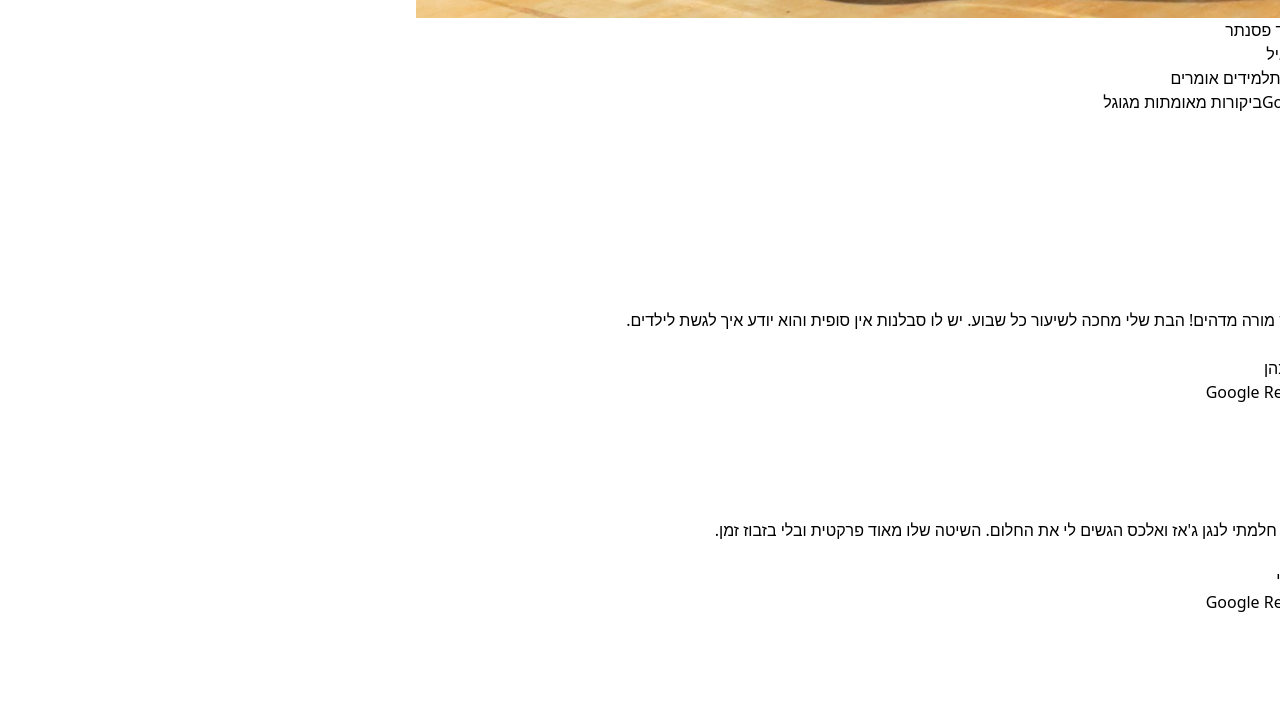
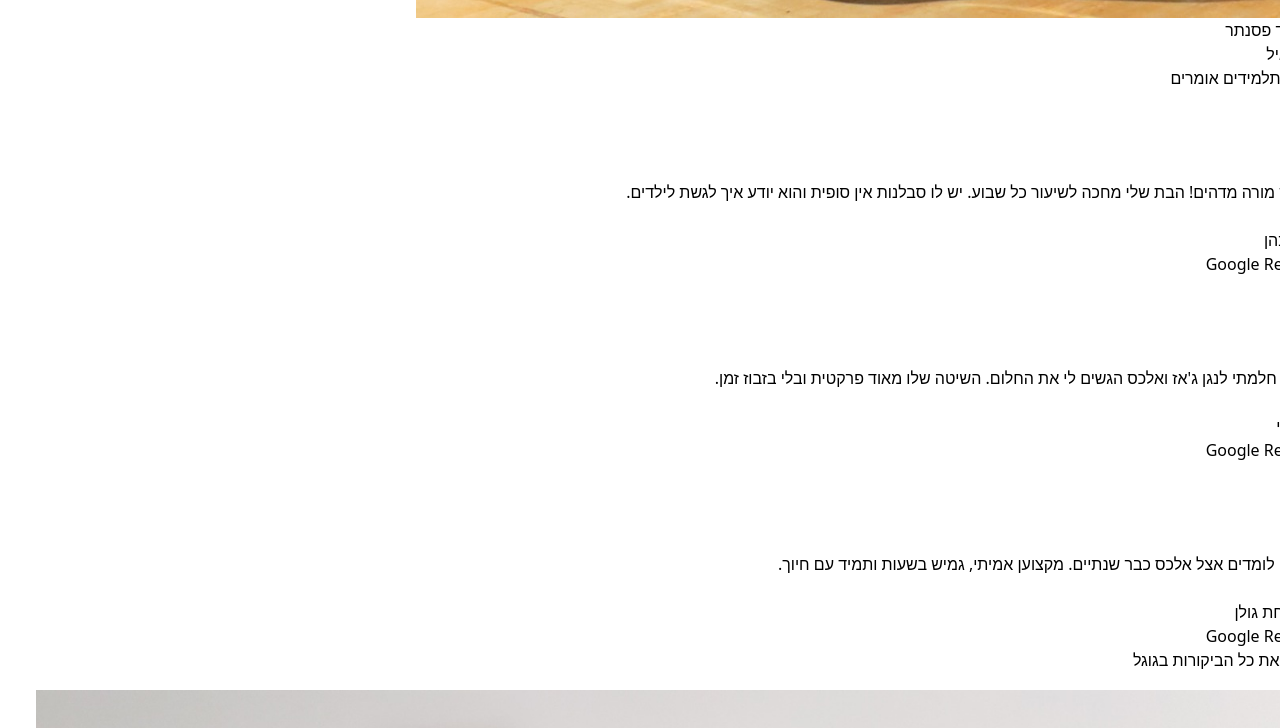
Before and after one commit to AdiRodriguez/piano-with-alex, a React (Vite) app: page / in a window 1280 px wide. Shown: the part 813-1541 px from the top of the page. Built offline with nearby package versions, Linux system fonts and the light colour scheme.

Commit message:
fixed the buttons. Need to fix the content correctly

```diff
--- a/src/App.jsx
+++ b/src/App.jsx
@@ -32,6 +32,7 @@
         lang={lang}
         setLang={setLang}
         text={text.nav}
+        whatsappLink={text.contact.whatsapp_link}
       />
 
       <main>
@@ -39,14 +40,17 @@
         <Hero text={text.hero} />
         <Reviews text={text.reviews} />
         <About text={text.about} />
-        <Services text={text.pricing} />
+        <Services
+        text={text.pricing}
+        whatsappLink={text.contact.whatsapp_link}
+         />
         <Gallery text={text.gallery} />
 
       </main>
 
       <Footer text={text.contact} />
 
-      <WhatsAppFloat />
+      <WhatsAppFloat whatsappLink={text.contact.whatsapp_link} />
     </div>
   );
 }
--- a/src/components/layout/Navbar.jsx
+++ b/src/components/layout/Navbar.jsx
@@ -1,7 +1,8 @@
 import React, { useState } from 'react';
 import { Menu, X, Globe } from 'lucide-react';
 
-const Navbar = ({ lang, setLang, text }) => {
+// 1. We added 'whatsappLink' here so we can use it
+const Navbar = ({ lang, setLang, text, whatsappLink }) => {
   const [isOpen, setIsOpen] = useState(false);
   const [isLangMenuOpen, setIsLangMenuOpen] = useState(false);
 
@@ -59,10 +60,15 @@
               )}
             </div>
 
-            {/* CTA Button */}
-            <button className="bg-blue-600 text-white px-4 py-2 rounded-full text-sm font-semibold">
+            {/* CTA Button - NOW A WHATSAPP LINK */}
+            <a
+              href={whatsappLink}
+              target="_blank"
+              rel="noopener noreferrer"
+              className="bg-blue-600 text-white px-4 py-2 rounded-full text-sm font-semibold hover:bg-blue-700 transition-colors"
+            >
               {text.book}
-            </button>
+            </a>
           </div>
 
           {/* Mobile Controls (Hamburger + Lang) */}
--- a/src/components/sections/Gallery.jsx
+++ b/src/components/sections/Gallery.jsx
@@ -24,7 +24,7 @@
   if (!text) return null;
 
   return (
-    <section className="py-16 bg-white overflow-hidden" dir="ltr">
+    <section id="gallery" className="py-16 bg-white overflow-hidden" dir="ltr">
 
       {/* Header */}
       <div className="text-center mb-10 px-4">
@@ -41,8 +41,8 @@
 {/* The Track */}
         <div className="flex">
           <motion.div
-            className="flex gap-4 min-w-max" /* Added min-w-max to prevent squishing */
-            animate={{ x: "-50%" }} /* Move exactly half the total length */
+            className="flex gap-4 min-w-max"
+            animate={{ x: "-50%" }}
             transition={{
               repeat: Infinity,
               ease: "linear",
--- a/src/components/sections/Reviews.jsx
+++ b/src/components/sections/Reviews.jsx
@@ -1,5 +1,5 @@
 import React from 'react';
-import { Star } from 'lucide-react';
+import { Star, ExternalLink } from 'lucide-react'; // Added ExternalLink icon
 
 const Reviews = ({ text }) => {
   if (!text) return null;
@@ -8,58 +8,30 @@
     <section className="py-16 bg-white border-b border-gray-100">
       <div className="max-w-7xl mx-auto px-4 sm:px-6 lg:px-8">
 
-        {/* Header with Google Colors */}
+        {/* Header... (No changes here) */}
         <div className="text-center mb-12">
-          <h2 className="text-3xl font-bold text-gray-900 mb-2">{text.title}</h2>
-          <div className="flex items-center justify-center gap-2">
-            {/* The Google 'G' Logo (CSS only) */}
-            <span className="font-bold text-xl">
-              <span className="text-blue-500">G</span>
-              <span className="text-red-500">o</span>
-              <span className="text-yellow-500">o</span>
-              <span className="text-blue-500">g</span>
-              <span className="text-green-500">l</span>
-              <span className="text-red-500">e</span>
-            </span>
-            <span className="text-gray-500 text-sm font-medium uppercase tracking-wide">
-              {text.subtitle}
-            </span>
-            {/* 5 Stars for the overall rating */}
-            <div className="flex ml-2">
-               {[...Array(5)].map((_, i) => (
-                  <Star key={i} size={16} className="fill-yellow-400 text-yellow-400" />
-               ))}
-            </div>
-          </div>
+          {/* ... existing header code ... */}
+           <h2 className="text-3xl font-bold text-gray-900 mb-2">{text.title}</h2>
+           {/* ... etc ... */}
         </div>
 
         {/* Reviews Grid */}
-        <div className="grid md:grid-cols-3 gap-8">
+        <div className="grid md:grid-cols-3 gap-8 mb-12"> {/* Added mb-12 for spacing */}
           {text.items.map((review, index) => (
             <div
               key={index}
               className="bg-gray-50 p-6 rounded-2xl shadow-sm hover:shadow-md transition-shadow relative"
             >
-              {/* Quote Icon Decoration */}
-              <div className="absolute top-4 right-4 text-blue-100 text-6xl font-serif leading-none opacity-50">
-                "
-              </div>
-
-              {/* Stars */}
-              <div className="flex gap-1 mb-4">
+              {/* ... existing review card code ... */}
+               <div className="flex gap-1 mb-4">
                 {[...Array(review.stars)].map((_, i) => (
                   <Star key={i} size={18} className="fill-yellow-400 text-yellow-400" />
                 ))}
               </div>
-
-              {/* Review Text */}
               <p className="text-gray-700 mb-6 relative z-10 leading-relaxed">
                 {review.text}
               </p>
-
-              {/* Reviewer Name */}
               <div className="flex items-center gap-3">
-                {/* Random colored avatar circle */}
                 <div className={`w-10 h-10 rounded-full flex items-center justify-center text-white font-bold ${
                   index % 2 === 0 ? 'bg-blue-500' : 'bg-green-500'
                 }`}>
@@ -74,6 +46,19 @@
           ))}
         </div>
 
+        {/* NEW: The "See All" Button */}
+        <div className="text-center">
+          <a
+            href="https://maps.app.goo.gl/zxyLuzJYiN8YAyvr6" // <--- PASTE HIS GOOGLE MAPS LINK HERE
+            target="_blank"
+            rel="noopener noreferrer"
+            className="inline-flex items-center gap-2 text-blue-600 font-bold hover:text-blue-800 transition-colors border border-blue-100 hover:border-blue-300 px-6 py-3 rounded-full bg-blue-50"
+          >
+            {text.link_text}
+            <ExternalLink size={18} />
+          </a>
+        </div>
+
       </div>
     </section>
   );
--- a/src/components/sections/Services.jsx
+++ b/src/components/sections/Services.jsx
@@ -1,8 +1,8 @@
 import React from 'react';
 import { Check, Music, Clock, Star } from 'lucide-react';
 
-// 1. Accept 'text' as a prop
-const Services = ({ text }) => {
+// 1. We added 'whatsappLink' to the props here
+const Services = ({ text, whatsappLink }) => {
   // Prevent crash if data hasn't loaded yet
   if (!text) return null;
 
@@ -23,7 +23,6 @@
           <div className="bg-blue-600 p-8 md:p-12 text-white flex flex-col justify-center items-center md:w-1/3 text-center">
             <h3 className="text-xl font-medium opacity-90 mb-2">{text.per_lesson}</h3>
             <div className="text-6xl font-bold mb-2">{text.price}</div>
-            {/* We can re-use the per_lesson text or add a specific subtext here if needed */}
             <p className="opacity-90 font-medium">{text.per_lesson}</p>
           </div>
 
@@ -81,9 +80,15 @@
             </div>
 
             <div className="mt-8 pt-8 border-t border-gray-100">
-               <button className="w-full bg-gray-900 text-white py-4 rounded-xl font-bold shadow-lg hover:bg-gray-800 transition-all transform active:scale-95">
+               {/* 2. Changed from <button> to <a> and added the link props */}
+               <a
+                 href={whatsappLink}
+                 target="_blank"
+                 rel="noopener noreferrer"
+                 className="block w-full text-center bg-gray-900 text-white py-4 rounded-xl font-bold shadow-lg hover:bg-gray-800 transition-all transform active:scale-95"
+               >
                  {text.btn}
-               </button>
+               </a>
             </div>
           </div>
 
--- a/src/data/content.js
+++ b/src/data/content.js
@@ -20,6 +20,7 @@
     reviews: {
       title: "מה התלמידים אומרים",
       subtitle: "ביקורות מאומתות מגוגל",
+      link_text: "קראו את כל הביקורות בגוגל",
       items: [
         {
           name: "דנה כהן",
@@ -75,6 +76,7 @@
     },
     contact: {
       title: "בואו נתחיל לנגן",
+      whatsapp_link: "https://wa.me/972546320495?text=היי%20אלכס,%20אשמח%20לשמוע%20פרטים%20על%20שיעורי%20פסנתר",
       desc: "מוכנים לשיעור הראשון? שלחו לי הודעה או התקשרו. אני בדרך כלל עונה תוך 24 שעות.",
       address: "דגל ראובן 62, פתח תקווה",
       rights: "כל הזכויות שמורות"
@@ -106,6 +108,7 @@
     reviews: {
       title: "What Students Say",
       subtitle: "Verified Google Reviews",
+      link_text: "Read all reviews on Google",
       items: [
         { name: "Dana C.", text: "Alex is amazing! My daughter loves the lessons.", stars: 5 },
         { name: "Yoni L.", text: "I always wanted to play Jazz and Alex made it happen.", stars: 5 },
@@ -149,6 +152,7 @@
     },
     contact: {
       title: "Let's Start Playing",
+      whatsapp_link: "https://wa.me/972546320495?text=Hi%20Alex,%20I'm%20interested%20in%20piano%20lessons",
       desc: "Ready to book your first lesson? Send me a message or give me a call. I usually reply within 24 hours.",
       address: "Degel Re'uven St 62, Petah Tikva",
       rights: "All rights reserved."
@@ -180,6 +184,7 @@
     reviews: {
       title: "Отзывы учеников",
       subtitle: "Проверенные отзывы Google",
+      link_text: "Читать все отзывы в Google",
       items: [
         { name: "Дана К.", text: "Алекс потрясающий учитель! Дочь в восторге.", stars: 5 },
         { name: "Йони Л.", text: "Всегда хотел играть джаз, и Алекс помог.", stars: 5 },
@@ -223,6 +228,7 @@
     },
     contact: {
       title: "Начнем играть",
+      whatsapp_link: "https://wa.me/972546320495?text=Здравствуйте,%20Алекс,%20я%20хочу%20узнать%20насчет%20уроков",
       desc: "Готовы к первому уроку? Отправьте сообщение или позвоните. Я обычно отвечаю в течение 24 часов.",
       address: "ул. Дегель Реувен 62, Петах-Тиква",
       rights: "Все права защищены"
```
Also changed, not shown: src/components/ui/WhatsAppFloat.jsx (+21 -11 lines).
